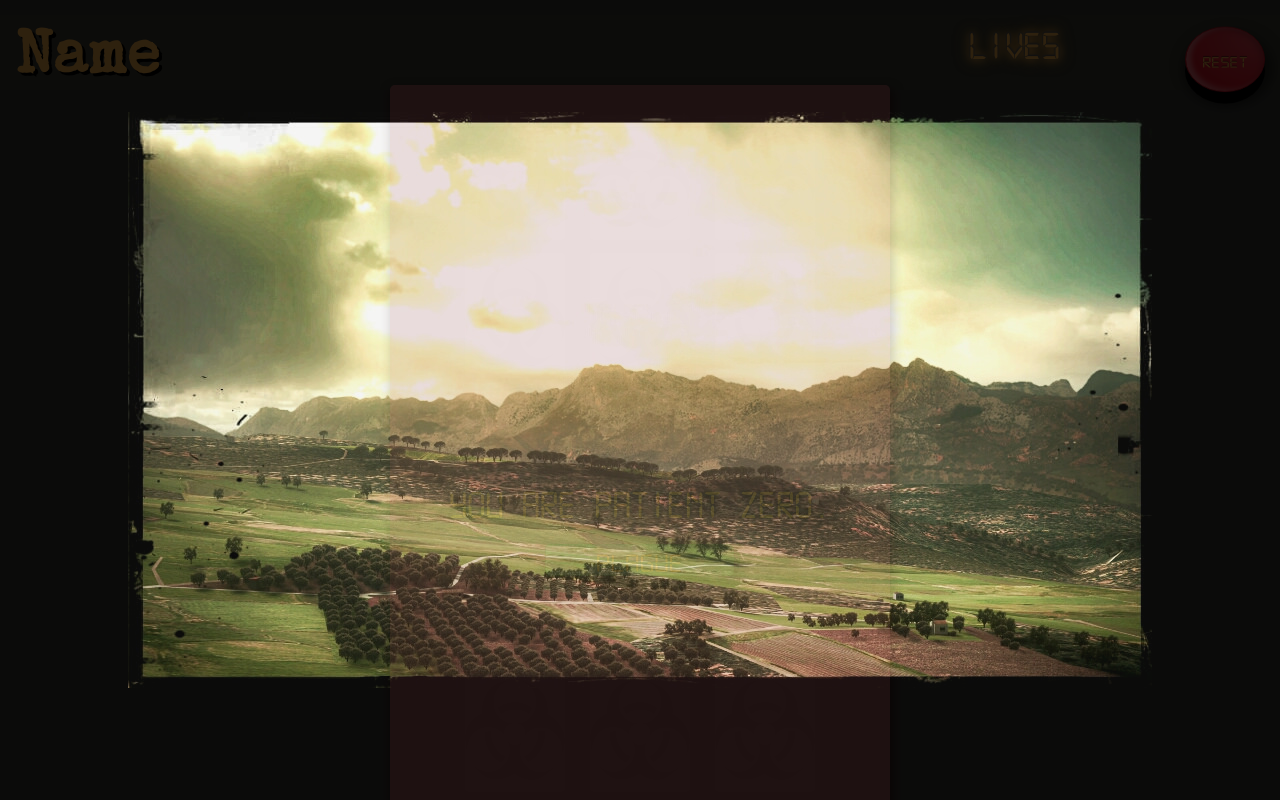
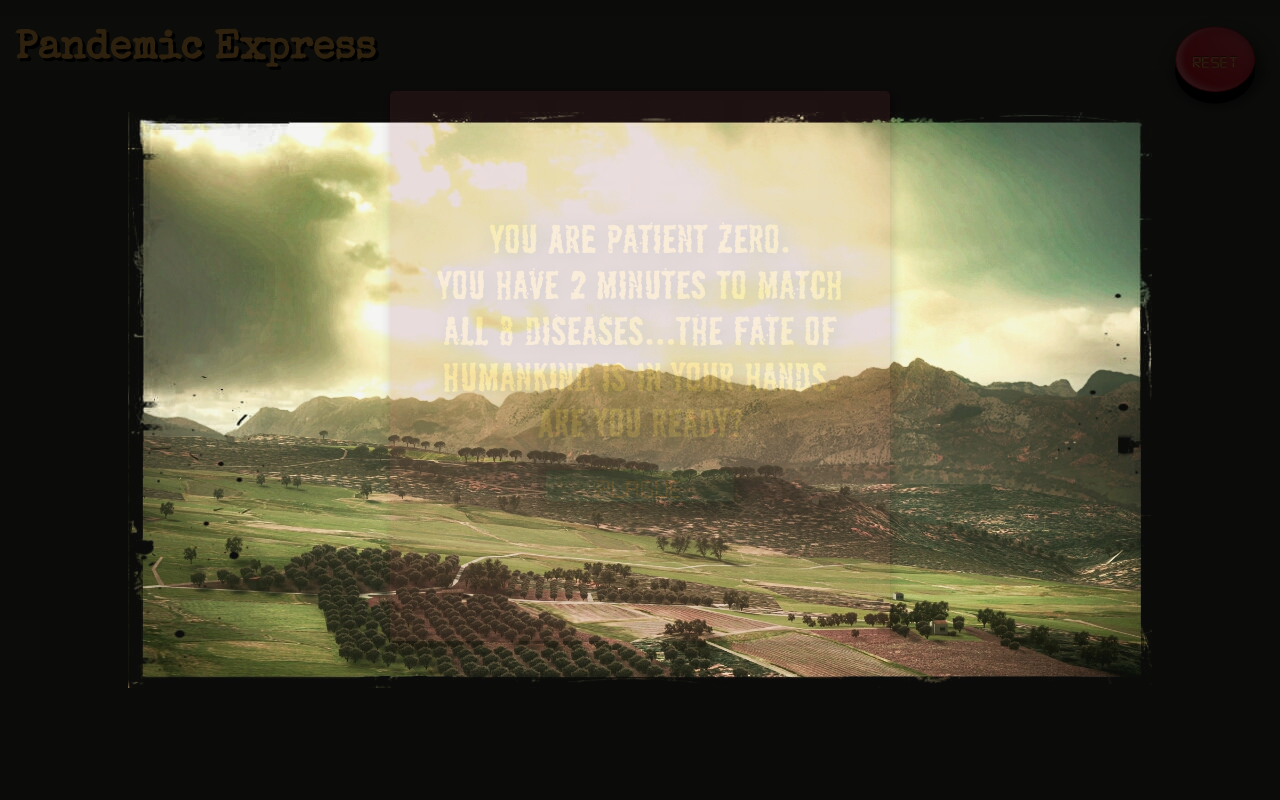
Before and after one commit to ristaujo/cardGameMidterm, a plain HTML site: page index.html in a window 1280 px wide. Shown: the top 800 px of the page. Drawn offline with nearby package versions, Linux system fonts and the light colour scheme.

Commit message:
fixed card row/height on desktop, removed lives, added title

```diff
--- a/index.html
+++ b/index.html
@@ -11,35 +11,34 @@
 <body>
   <div class="bg-overlay">
     <header>
-      <h1>Name</h1>
+      <h1>Pandemic Express</h1>
     </header>
     <!-- <div class="flip-container" ontouchstart="this.classList(''"")></div> -->
     <main>
       <ul class="disease-deck" id="card-deck">
-          <li id="card1" class="card face-down disease-one" disease="bubonic-plague"></li>
-          <li id="card2" class="card face-down disease-one" disease="bubonic-plague"></li>
-          <li id="card3" class="card face-down disease-two" disease="ebola"></li>
-          <li id="card4" class="card face-down disease-two" disease="ebola"></li>
-          <li id="card5" class="card face-down disease-three" disease="influenza"></li>
-          <li id="card6" class="card face-down disease-three" disease="influenza"></li>
-          <li id="card7" class="card face-down disease-four" disease="malaria"></li>
-          <li id="card8" class="card face-down disease-four" disease="malaria"></li>
-          <li id="card9" class="card face-down disease-five" disease="polio"></li>
-          <li id="card10" class="card face-down disease-five" disease="polio"></li>
-          <li id="card11" class="card face-down disease-six" disease="yellow-fever"></li>
-          <li id="card12" class="card face-down disease-six" disease="yellow-fever"></li>
-          <li id="card13" class="card face-down disease-seven" disease="smallpox"></li>
-          <li id="card14" class="card face-down disease-seven" disease="smallpox"></li>
-          <li id="card15" class="card face-down disease-eight" disease="tuberculosis"></li>
-          <li id="card16" class="card face-down disease-eight" disease="tuberculosis"></li>
+          <li id="card1" class="card face-down disease-one"></li>
+          <li id="card2" class="card face-down disease-one"></li>
+          <li id="card3" class="card face-down disease-two"></li>
+          <li id="card4" class="card face-down disease-two"></li>
+          <li id="card5" class="card face-down disease-three"></li>
+          <li id="card6" class="card face-down disease-three"></li>
+          <li id="card7" class="card face-down disease-four"></li>
+          <li id="card8" class="card face-down disease-four"></li>
+          <li id="card9" class="card face-down disease-five"></li>
+          <li id="card10" class="card face-down disease-five"></li>
+          <li id="card11" class="card face-down disease-six"></li>
+          <li id="card12" class="card face-down disease-six"></li>
+          <li id="card13" class="card face-down disease-seven"></li>
+          <li id="card14" class="card face-down disease-seven"></li>
+          <li id="card15" class="card face-down disease-eight"></li>
+          <li id="card16" class="card face-down disease-eight"></li>
         </ul>
         <div id="popup"></div>
     </main>
 
     <footer>
-      <div id="lives">Lives</div>
       <div id="timer"></div>
-      <button disease="button" id="reset-button">RESET</button>
+      <button type="button" id="reset-button">RESET</button>
     </footer>
 
   </div>
--- a/script.js
+++ b/script.js
@@ -34,11 +34,11 @@ $(document).ready(function(){
           clearInterval(ourTimer);
           console.log("timer done");
           $("#timer").text("Oh no!");
-          $("#popup").html(`<p>You could not save the world.</p>`)
+          $("#popup").html(`<p>You could not save the world, <br/> press reset to try again...</p>`)
           .show();
         } else if (matches === 2) {
           console.log("you win!")
-          $("#popup").html(`<p>You saved the world.</p>`)
+          $("#popup").html(`<p>You saved the world. <br/> Press reset to play again.</p>`)
           .show();
           clearInterval(ourTimer);
         } else {
@@ -77,38 +77,28 @@ $(document).ready(function(){
     } // end of shuffle function
     shuffle();
     let showCards = [];
-    // let clickedCard;
+    let clickedCard;
 
     // begin matching cards
-
     $(document.body).on("click", "li.card", function(event) {
 
       // flips the card over on click
       $(event.target).toggleClass("face-down show open");
-      let clickedCard = $(event.target);
-      let cardType = clickedCard[0].attributes.type;
-      // if (showCards.length < 2) {
+      clickedCard = $(event.target).attr("class");
       showCards.push(clickedCard);
+      // compare once we click 2 cards
+      if (showCards.length === 2) {
         // console.log(showCards);
 
 
-      // compare once we click 2 cards
-        if (showCards.length === 2) {
         const compare = () => {
-
-            // if the attribute "disease" of the 2 cards are equal...
-            if (showCards[0].attr("disease") === showCards[1].attr("disease")) {
-
+          if (showCards[0] === showCards[1]) {
           console.log("match");
-            for (let i = 1; i >= 0; i--) {
-              $(showCards[i]).addClass("blank");
-            }
-            $(".show").toggleClass("show face-down open");
+          $(".show").toggleClass("show blank open");
           showCards = [];
           matches++;
           console.log(matches);
-          } else { // if the attribute "disease" of the 2 cards are NOT equal...
-            console.log("no match");
+        } else {
           $(".show").toggleClass("show face-down open");
           showCards = [];
         }
@@ -116,14 +106,7 @@ $(document).ready(function(){
 
       // after 3 seconds, run compare function
       setTimeout(compare, 3000);
-
-      } // end of if (showCards.length === 2)
-
-    // } else {
-    //   console.log("too long");
-    //   $(".show").toggleClass("show face-down open");
-
-    // }
+      } // end of compare 2 cards
     }); // end of click on card functionality
 
   } // end of startGame function
@@ -133,7 +116,9 @@ $(document).ready(function(){
     $(".blank").toggleClass("blank face-down")
     $(".show").toggleClass("show face-down")
     let matches = 0;
-    $("#popup").html(`<p>You ARE patient zero.</p><button type="button" id="start-button">Plague</button>`)
+    $("#popup").html(`<p>You ARE patient zero. <br/>
+    You have 2 minutes to match all 8 diseases...the fate of humankind is in your hands. <br/> Are you ready?
+    </p><button type="button" id="start-button">Plague</button>`)
     .show();
     $(document.body).on("click", "#start-button", function(event) {
       $("#popup").hide();
--- a/styles/style.css
+++ b/styles/style.css
@@ -17,6 +17,14 @@
 html {
   width: 100%;
   height: 100%;
+}
+
+p {
+  margin: 0;
+  margin-bottom: 10px;
+  font-family: Apocalypse;
+  size: 12px;
+  text-shadow: 3px  3px 20px black;
 }
 
 body {
@@ -58,7 +66,7 @@ h1 {
   color: #E3A348 ;
   font-family: 'Special Elite', sans-serif;
   text-shadow: 3px  3px black;
-  font-size: 60px;
+  font-size: 40px;
   margin: 0;
   margin-top: 15px;
 }
@@ -84,8 +92,6 @@ ul {
   width: 100%;
   max-width: 375px;
   object-fit: contain;
-  /* object-fit: fill; */
-  /* position: relative; */
 }
 
 li {
@@ -102,36 +108,6 @@ li {
   cursor: pointer;
 
 }
-
-/*.card:hover .face-down, .card-flip .face-down {
-  transform: rotateX(180deg);
-}
-
-.card:hover .disease-one, .card.flip {
-  transform: rotateX(0deg);
-  background-image: url(diseases/BubonicPlague_edit.jpg);
-  background-position: center;
-  background-size: 100px;
-  background-repeat: no-repeat;
-}
-
-.card .disease-one {
-  transform: rotateX(-180deg);
-}
-
-.card .face-down, .card .disease-one {
-  width: 100%;
-  height: 100%;
-  box-sizing: border-box;
-  transition: all 0.5s ease-in;
-  position: absolute;
-  backface-visibility: hidden;
-  background-color: white;
-  background-image: url(biohazard.jpg);
-  background-size: 75px 75px;
-  background-repeat: no-repeat;
-  background-position-y: center;
-} */
 
 .disease-one {
   background-image: url(diseases/BubonicPlague_edit.jpg);
@@ -202,7 +178,7 @@ li {
   justify-content: center;
   align-items: center;
   box-sizing: border-box;
-  margin: 0;
+  margin-top: 5px;
   position: absolute;
   top: 0;
   left: 0;
@@ -210,7 +186,7 @@ li {
   height: 100%;
   background-color: rgba(155,89,89, 0.98);
   z-index: 10;
-  padding: 50px;
+  padding: 25px;
   color: #E3A348;
   text-align: center;
   text-shadow: 0 0 5px black;
@@ -231,31 +207,22 @@ footer {
   background-color: rgba(60,60,50,0.9);
 }
 
-#lives {
-  display: flex;
-  justify-content: center;
-  align-items: center;
-  padding: 10px 20px;
-  /* border: 2px solid #E3A348; */
-  color: #E3A348;
-  font-family: 'Digital-7 Mono', monospace;
-  text-shadow: -1px -1px 2px rgb(80,80,80), 1px -1px 2px  rgb(80,80,80), 0 0 8px #E3A348 , 0 0 10px #E3A348  , 0 0 15px #E3A348 , 0 0 16px #000000 ;
-}
-
 #timer {
   display: flex;
   justify-content: center;
   align-items: center;
   padding: 10px 20px;
+  margin-top: 40px;
   color: #E3A348;
   text-shadow: -1px -1px 2px rgb(80,80,80), 1px -1px 2px  rgb(80,80,80), 0 0 8px #E3A348 , 0 0 10px #E3A348  , 0 0 15px #E3A348 , 0 0 16px #000000;
   font-family: 'Digital-7 Mono', monospace;
+  font-size: 50px;
 }
 
 #reset-button {
   width: 80px;
   height: 80px;
-  margin-top: 10px;
+  margin-top: 50px;
   top: 0;
   cursor: pointer;
   border: 1px solid #B21522;
@@ -308,6 +275,7 @@ button:focus {outline:0;}
   cursor: pointer;
   border-radius: 5px;
   padding: 10px 50px;
+  margin-top: 5px;
   color: #E3A348;
   text-shadow: -1px -1px 2px rgb(80,80,80), 1px -1px 2px  rgb(80,80,80), 0 0 8px;
   border: 1px solid rgb(88, 88, 59);
@@ -389,40 +357,52 @@ button:focus {outline:0;}
     margin-left: 15px;
   }
 
+  #popup {
+    margin-top: 26px;
+    width: 500px;
+    height: 550px;
+  }
+
+  p {
+    margin: 0;
+    margin-bottom: 20px;
+    font-family: Apocalypse;
+    size: 14px;
+    text-shadow: 3px  3px 20px black;
+  }
+
+  #start-button {
+    margin-top: 10px;
+  }
+
   footer {
     background-color: none;
     width: 0;
     height: 0;
   }
 
-  #lives {
+  #reset-button {
     position: absolute;
-    top: 20px;
-    right: 250px;
+    top: -20px;
+    right: 25px;
+    width: 80px;
+    height: 80px;
+    font-size: 20px;
   }
 
   #timer {
     position: absolute;
-    top: 20px;
-    left: 250px;
-  }
-
-  #reset-button {
-    position: absolute;
-    top: 20px;
-    right: 15px;
-    width: 80px;
-    height: 80px;
-    font-size: 20px;
+    top: -10px;
+    right: 120px;
   }
 
   main {
     display: flex;
     margin: 0 auto;
     width: 500px;
-    bottom: 32px;
+    height: 550px;
+    bottom: 15px;
   }
-
 
   ul {
     justify-content: center;
@@ -434,15 +414,15 @@ button:focus {outline:0;}
   }
 
   li {
-    width: 100px;
-    height: 125px;
-    margin-top: 10px;
+    width: 75px;
+    height: 100px;
+    margin-top: 5px;
   }
 
   .face-down {
     background-color: white;
     background-image: url(biohazard.jpg);
-    background-size: 100px 100px;
+    background-size: 75px 75px;
     background-repeat: no-repeat;
     background-position-y: center;
     /* backface-visibility: hidden; */
@@ -462,8 +442,8 @@ button:focus {outline:0;}
 
   #timer {
     position: absolute;
-    top: 20px;
-    left: 300px;
+    top: -10px;
+    right: 120px;
   }
 
   main {
@@ -472,5 +452,3 @@ button:focus {outline:0;}
     width: 500px;
     bottom: 5px;
   }
-
-}
```
Also changed, not shown: 1 other file. Lines whose indentation alone changed are shown as unchanged.
